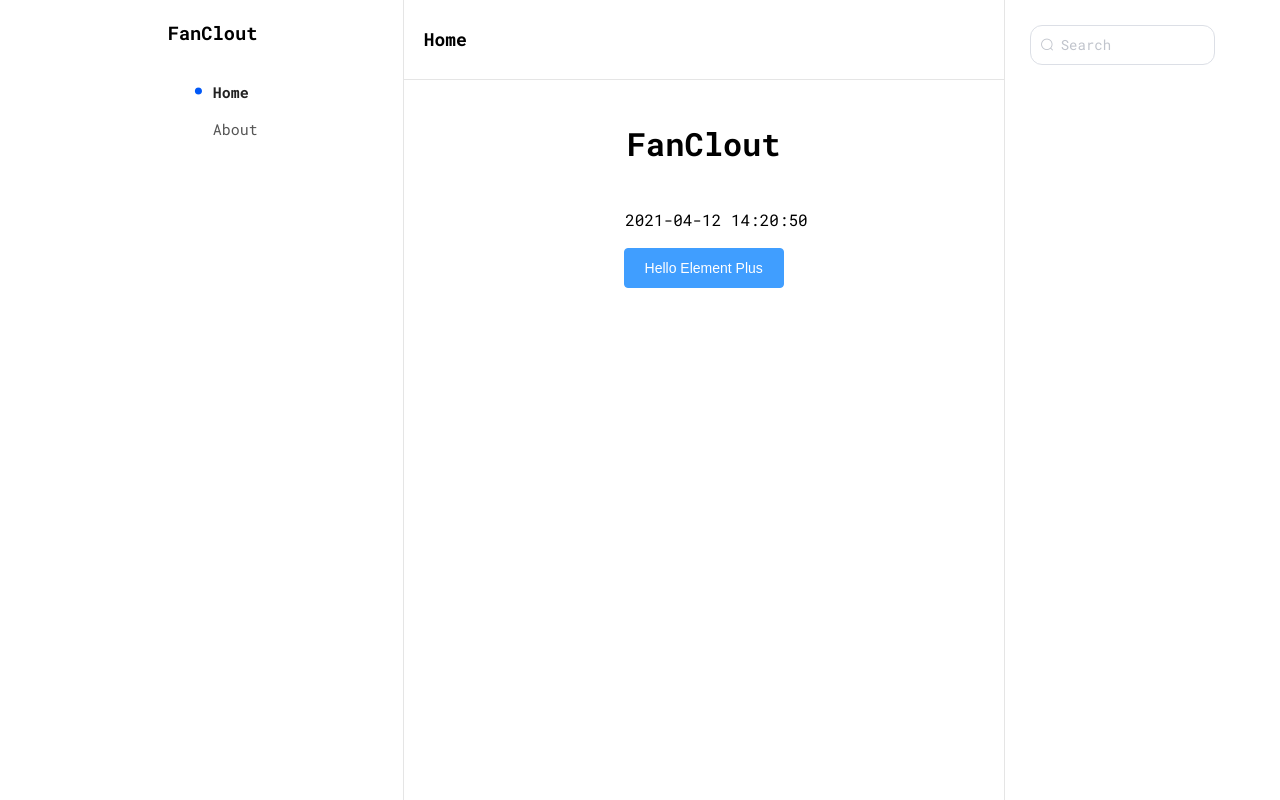
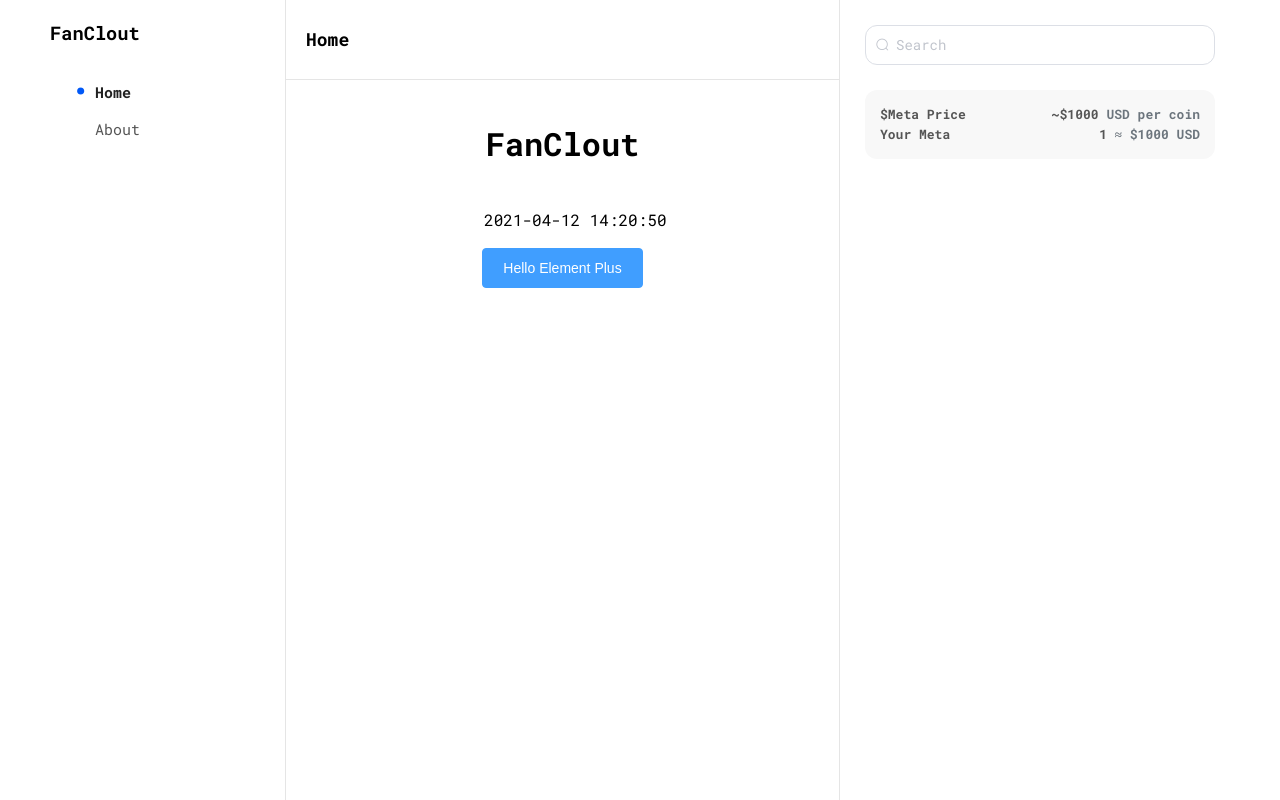
Before and after one commit to Meta-Network/FanClout, a Vue app: page / in a window 1280 px wide. Built offline with nearby package versions, Linux system fonts and the light colour scheme; some icons are missing.

Commit message:
:construction: 完成Meta价格卡片的界面
Signed-off-by: LemonNeko <chheese048@gmail.com>

```diff
--- /dev/null
+++ b/src/components/MetaCoinStatus.vue
@@ -0,0 +1,54 @@
+<template>
+  <div class="meta-status">
+    <div class="meta-status-price">
+      <span class="meta-status-text-dark">$Meta Price</span>
+      <span class="meta-status-text-dark">~${{ price }} <span class="meta-status-text-light">USD per coin</span></span>
+    </div>
+    <div class="meta-status-user-meta">
+      <span class="meta-status-text-dark">Your Meta</span>
+      <span class="meta-status-text-dark">{{ userMeta }} <span class="meta-status-text-light"> ≈ ${{ equalsUSD }} USD</span></span>
+    </div>
+  </div>
+</template>
+<script>
+export default {
+  data () {
+    return {
+      price: '1000',
+      userMeta: '1'
+    }
+  },
+  computed: {
+    equalsUSD () {
+      return this.price * this.userMeta
+    }
+  }
+}
+</script>
+<style lang="less" scoped>
+.meta-status {
+  background: #f8f8f8;
+  border-radius: 12px;
+  padding: 15px;
+  box-sizing: border-box;
+  font-size: 13px;
+  font-weight: 700;
+
+  &-price {
+    display: flex;
+    flex-direction: row;
+    justify-content: space-between;
+  }
+  &-user-meta {
+    display: flex;
+    flex-direction: row;
+    justify-content: space-between;
+  }
+  &-text-dark {
+    color: #555;
+  }
+  &-text-light {
+    color: #6c757d;
+  }
+}
+</style>
--- a/src/components/layout/index.vue
+++ b/src/components/layout/index.vue
@@ -79,7 +79,8 @@
 
   .sidebar-shell {
     .shell();
-    flex: 2;
+    flex: 1;
+    min-width: 400px;
   }
 }
 </style>
--- a/src/components/layout/sidebar.vue
+++ b/src/components/layout/sidebar.vue
@@ -1,14 +1,16 @@
 <template>
   <div class="sidebar">
     <SearchBox class="sidebar-search-box" />
+    <MetaCoinStatus class="sidebar-meta-coin-status" />
   </div>
 </template>
 
 <script>
 import SearchBox from '@/components/SearchBox'
+import MetaCoinStatus from '@/components/MetaCoinStatus'
 export default {
   name: 'Sidebar',
-  components: { SearchBox },
+  components: { MetaCoinStatus, SearchBox },
   data () {
     return {
       searchValue: ''
@@ -30,5 +32,9 @@
     margin: 25px 0 0 0;
     width: 100%;
   }
+
+  &-meta-coin-status {
+    margin: 25px 0 0 0;
+  }
 }
 </style>
```
